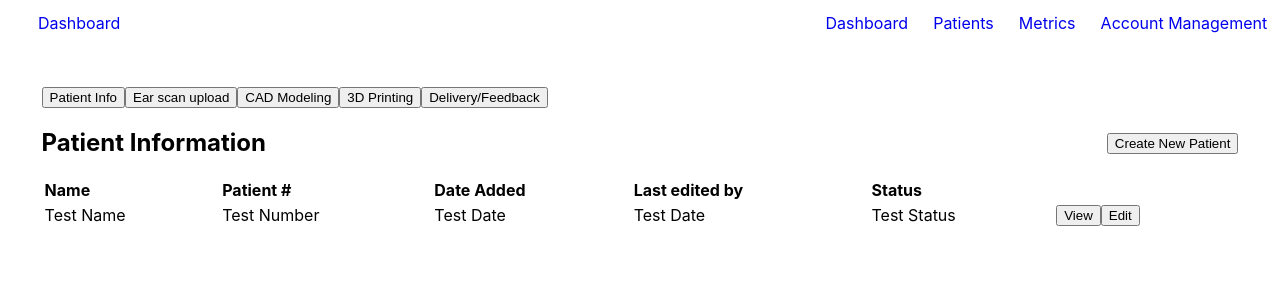
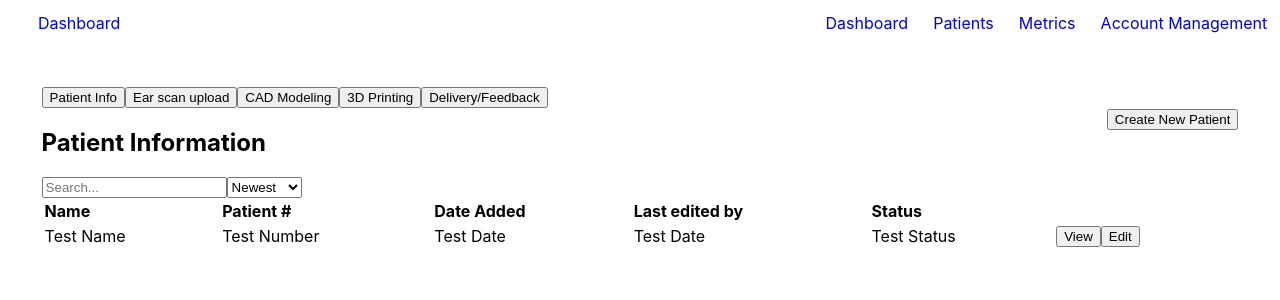
Before and after one commit to hack4impact-uiuc/3dp4me, a React (Create React App) app in the folder frontend/: page / in a window 1280 px wide. Shown: the top 300 px of the page. Built offline with nearby package versions, Linux system fonts and the light colour scheme.

Commit message:
added search and dropdown elements

```diff
--- a/frontend/src/Components/Dashboard/Dashboard.css
+++ b/frontend/src/Components/Dashboard/Dashboard.css
@@ -3,9 +3,14 @@
 }
 
 .patient-list .header {
-    display: flex;
+    /* display: flex;
     position: relative;
     align-items: center;
+    */
+}
+
+.patient-list .header .section {
+    display: flex;
 }
 
 .table {
--- a/frontend/src/Components/Dashboard/Dashboard.js
+++ b/frontend/src/Components/Dashboard/Dashboard.js
@@ -21,8 +21,19 @@ const Dashboard = (props) => {
       </div>
       <div className="patient-list">
         <div className="header">
-          <h2 style={{ flexGrow: 1 }}>Patient Information</h2>
-          <Button name="Create New Patient" />
+          <div className="section">
+            <h2 style={{ flexGrow: 1 }}>Patient Information</h2>
+            <Button name="Create New Patient" />
+          </div>
+          <div className="section">
+            <input placeholder="Search..." />
+            <select defaultValue="newest">
+              <option value="newest">Newest</option>
+              <option value="oldest">Oldest</option>
+              <option value="patient#">Patient #</option>
+              <option value="status">Status</option>
+            </select>
+          </div>
         </div>
         <table className="table">
           <tr className="head">
```
